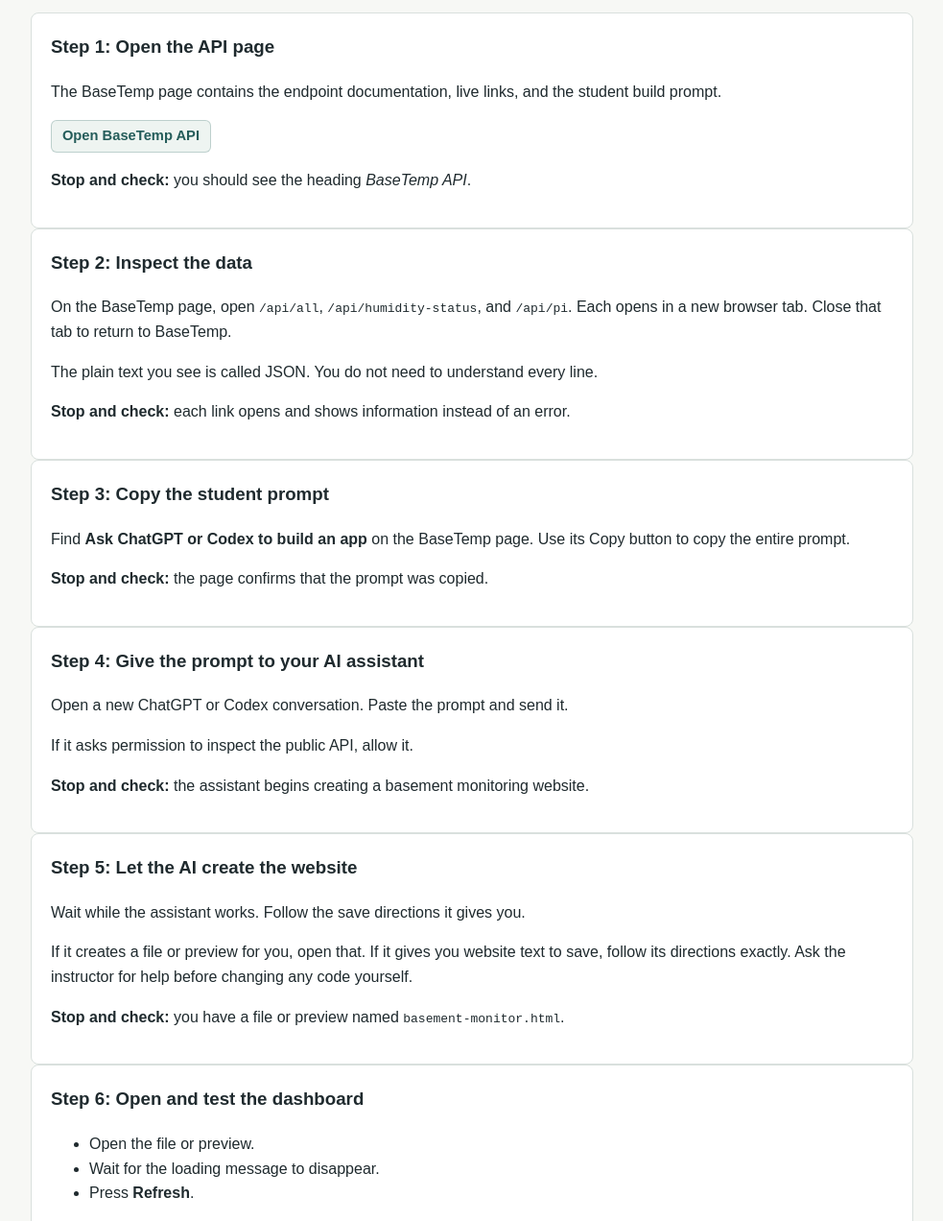
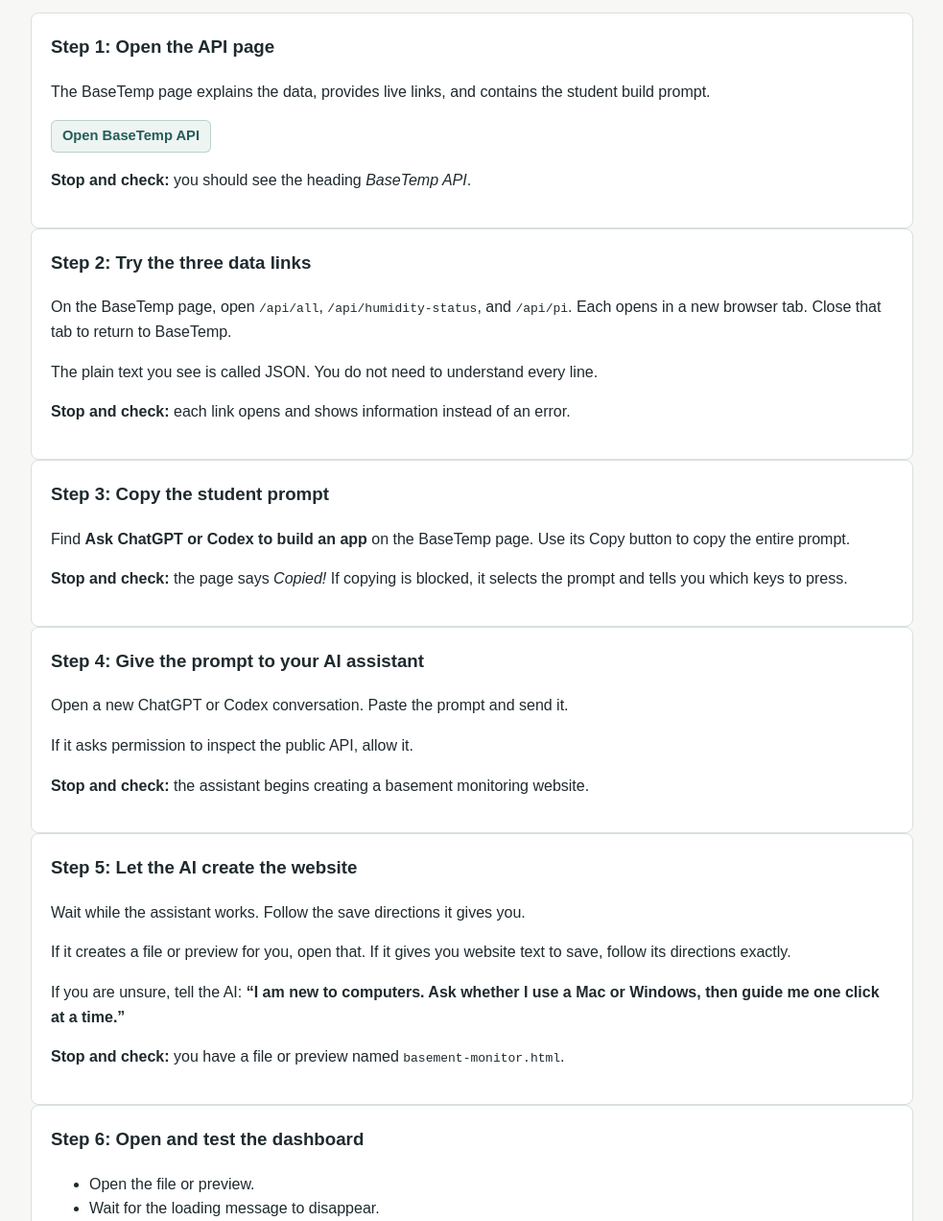
Before and after one commit to prichardsondev/ai-foundations, a website: page session-4.html in a window 1280 px wide. Shown: the part 2751-4023 px from the top of the page at 96% size, without its empty margins (148-1131 px from the left). Drawn offline with Linux system fonts and the light colour scheme.

Commit message:
Remove final beginner stumbling blocks from Section 1.4

```diff
--- a/session-4.html
+++ b/session-4.html
@@ -99,7 +99,7 @@
       <div class="grid-two">
         <article class="card lesson-card">
           <h3>What is in the basement?</h3>
-          <p>One Raspberry Pi sensor is near the pellet stove. A second sensor is on the far side of the basement. Both report temperature and humidity.</p>
+          <p>A Raspberry Pi is a small computer. One Pi sensor is near the pellet stove. A second sensor is on the far side of the basement. Both report temperature and humidity.</p>
           <p>The Pi running the public API also reports its current CPU temperature.</p>
         </article>
 
@@ -149,7 +149,7 @@
 
       <article class="card lesson-card">
         <h3>Step 1: Open the API page</h3>
-        <p>The BaseTemp page contains the endpoint documentation, live links, and the student build prompt.</p>
+        <p>The BaseTemp page explains the data, provides live links, and contains the student build prompt.</p>
         <div class="hero-actions">
           <a class="button button-primary" href="https://basetemp.raspberrynode.com/" target="_blank" rel="noopener noreferrer">Open BaseTemp API</a>
         </div>
@@ -157,7 +157,7 @@
       </article>
 
       <article class="card lesson-card">
-        <h3>Step 2: Inspect the data</h3>
+        <h3>Step 2: Try the three data links</h3>
         <p>On the BaseTemp page, open <code>/api/all</code>, <code>/api/humidity-status</code>, and <code>/api/pi</code>. Each opens in a new browser tab. Close that tab to return to BaseTemp.</p>
         <p>The plain text you see is called JSON. You do not need to understand every line.</p>
         <p><strong>Stop and check:</strong> each link opens and shows information instead of an error.</p>
@@ -166,7 +166,7 @@
       <article class="card lesson-card">
         <h3>Step 3: Copy the student prompt</h3>
         <p>Find <strong>Ask ChatGPT or Codex to build an app</strong> on the BaseTemp page. Use its Copy button to copy the entire prompt.</p>
-        <p><strong>Stop and check:</strong> the page confirms that the prompt was copied.</p>
+        <p><strong>Stop and check:</strong> the page says <em>Copied!</em> If copying is blocked, it selects the prompt and tells you which keys to press.</p>
       </article>
 
       <article class="card lesson-card">
@@ -179,7 +179,8 @@
       <article class="card lesson-card">
         <h3>Step 5: Let the AI create the website</h3>
         <p>Wait while the assistant works. Follow the save directions it gives you.</p>
-        <p>If it creates a file or preview for you, open that. If it gives you website text to save, follow its directions exactly. Ask the instructor for help before changing any code yourself.</p>
+        <p>If it creates a file or preview for you, open that. If it gives you website text to save, follow its directions exactly.</p>
+        <p>If you are unsure, tell the AI: <strong>“I am new to computers. Ask whether I use a Mac or Windows, then guide me one click at a time.”</strong></p>
         <p><strong>Stop and check:</strong> you have a file or preview named <code>basement-monitor.html</code>.</p>
       </article>
 
```
